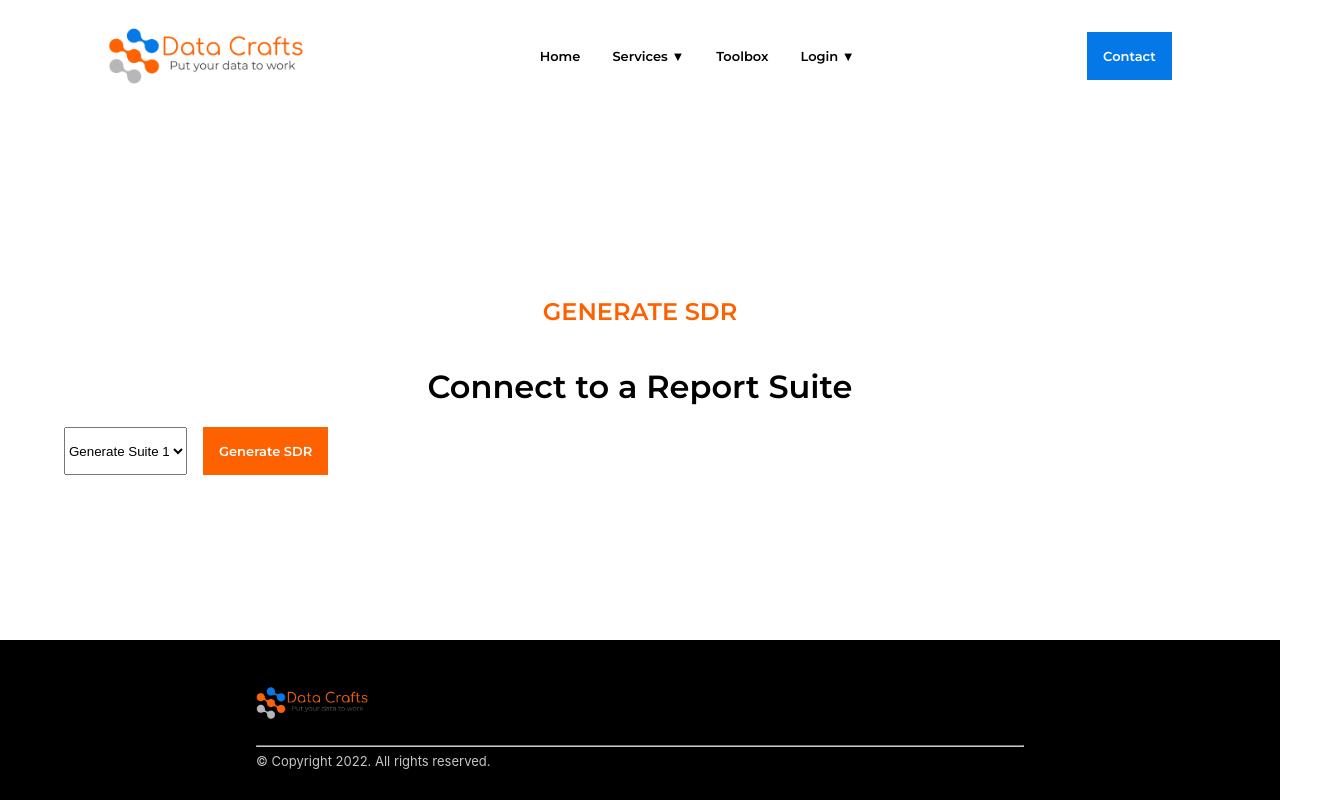
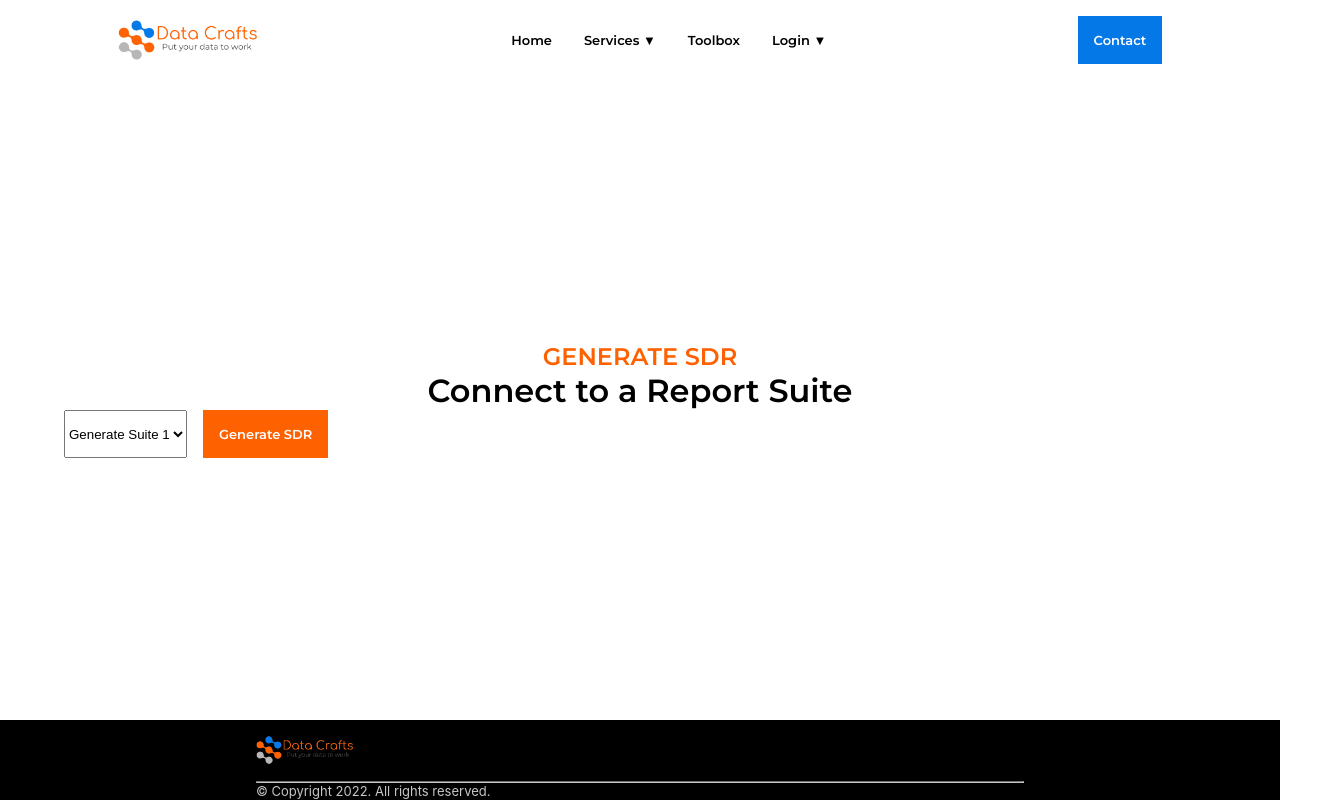
Before and after one commit to ArturBlaya/DC---Toolbox-mockups, a React (Create React App) app: page /automatic_sdr in a window 1280 px wide. Shown: the whole page, 1344 px wide, since content can reach past the window. Built offline with nearby package versions, Linux system fonts and the light colour scheme.

Commit message:
marges trets

```diff
--- a/src/components/credentials_form.module.css
+++ b/src/components/credentials_form.module.css
@@ -1,11 +1,17 @@
+* {
+  margin: 0;
+  padding: 0;
+}
+
 .container {
   font-family: 'Montserrat', sans-serif;
   display: flex;
   flex-wrap: wrap;
   flex-direction: column;
-  align-items: center;
-  margin: auto 0 auto 0;
-  padding: 5% 20% 10% 20%;
+  align-self: center;
+  justify-content: space-around;
+  min-height: 80vh;
+  width: 60%;
 }
 
 .p {
@@ -15,13 +21,14 @@
 
 .form_div {
   background-color: #fe6100;
-  width: 100%;
+  padding: 1rem;
+  margin: 1rem 0 1rem 0;
 }
 .form {
   display: flex;
   flex-direction: column;
-  margin: 5%;
 }
-.form label {
-  margin: 1% 0 1% 0;
+.form input {
+  margin-top:  1rem;
+  margin-bottom: 1rem;
 }
--- a/src/components/footer.module.css
+++ b/src/components/footer.module.css
@@ -1,8 +1,13 @@
+* {
+  padding: 0;
+  margin: 0;
+}
+
 .footer {
   background-color: black;
   color: #c6c6c6;
   font-size: small;
-  min-height: 10rem;
+  height: 10vh;
   display: flex;
   flex-direction: column;
   justify-content: center;
@@ -20,5 +25,5 @@
 
 
 .footer div img {
-  height: 4rem;
+  height: 7vh;
 }
--- a/src/components/navbar.module.css
+++ b/src/components/navbar.module.css
@@ -1,5 +1,10 @@
+* {
+  margin: 0;
+  padding: 0;
+}
+
 .nav {
-  background-color: white;
+  min-height: 10vh;
   display: flex;
   align-items: center;
   justify-content: space-around;
@@ -7,7 +12,7 @@
 }
 
 .clear_logo {
-  height: 7rem;
+  height: 10vh;
 }
 
 .links {
--- a/src/components/options.module.css
+++ b/src/components/options.module.css
@@ -1,17 +1,15 @@
 .container {
   font-family: 'Montserrat', sans-serif;
-  background-color: white;
   display: flex;
   align-content: space-around;
   justify-content: space-around;
   flex-wrap: wrap;
-  margin-top: auto;
-  margin-bottom: auto;
-  padding: 5rem;
+  min-height: 80vh;
 }
 
 .col {
-  width: 25rem;
+  width: 500px;
+  padding: 2vh;
 }
 
 .p {
@@ -19,12 +17,12 @@
 }
 
 .img {
-  height: 6rem;
+  height: 10vh;
 }
 
 .container a {
   text-decoration: none;
-  font-size: 4rem;
+  font-size: 7vh;
   color: #0478E7;
   transition: margin-left 1s;
 }
--- a/src/components/sdr.jsx
+++ b/src/components/sdr.jsx
@@ -2,10 +2,10 @@ import styles from './sdr.module.css';
 
 export function Sdr() {
   return <div className={styles.container}>
-    <h2 className={styles.h2}>GENERATE SDR</h2>
-
-    <h1 className={styles.h1}>Connect to a Report Suite</h1>
-
+    <div className={styles.h_div}>
+      <h2 className={styles.h2}>GENERATE SDR</h2>
+      <h1 className={styles.h1}>Connect to a Report Suite</h1>
+    </div>
     <div className={styles.generate_report_div}>
       <select name="" id="">
         <option value="">Generate Suite 1</option>
--- a/src/components/sdr.module.css
+++ b/src/components/sdr.module.css
@@ -1,17 +1,21 @@
+* {
+  margin: 0;
+  padding: 0;
+}
 .container {
   font-family: 'Montserrat', sans-serif;
   display: flex;
-  flex-wrap: wrap;
   flex-direction: column;
-  align-items: center;
-  justify-content: space-around;
-  margin-top: auto;
-  margin-bottom: auto;
-  width: 100%;
-
+  justify-content: center;
+  min-height: 80vh;
 }
 
-
+.h_div {
+  display: flex;
+  flex-direction: column;
+  align-self: center;
+  align-items: center;
+}
 .h2 {
   color: #fe6100;
 }
@@ -19,7 +23,7 @@
 .generate_report_div {
   display: flex;
   align-self: flex-start;
-  width: 90%;
+  width: 100%;
   padding-left: 5%;
   gap: 1rem;
 }
```
